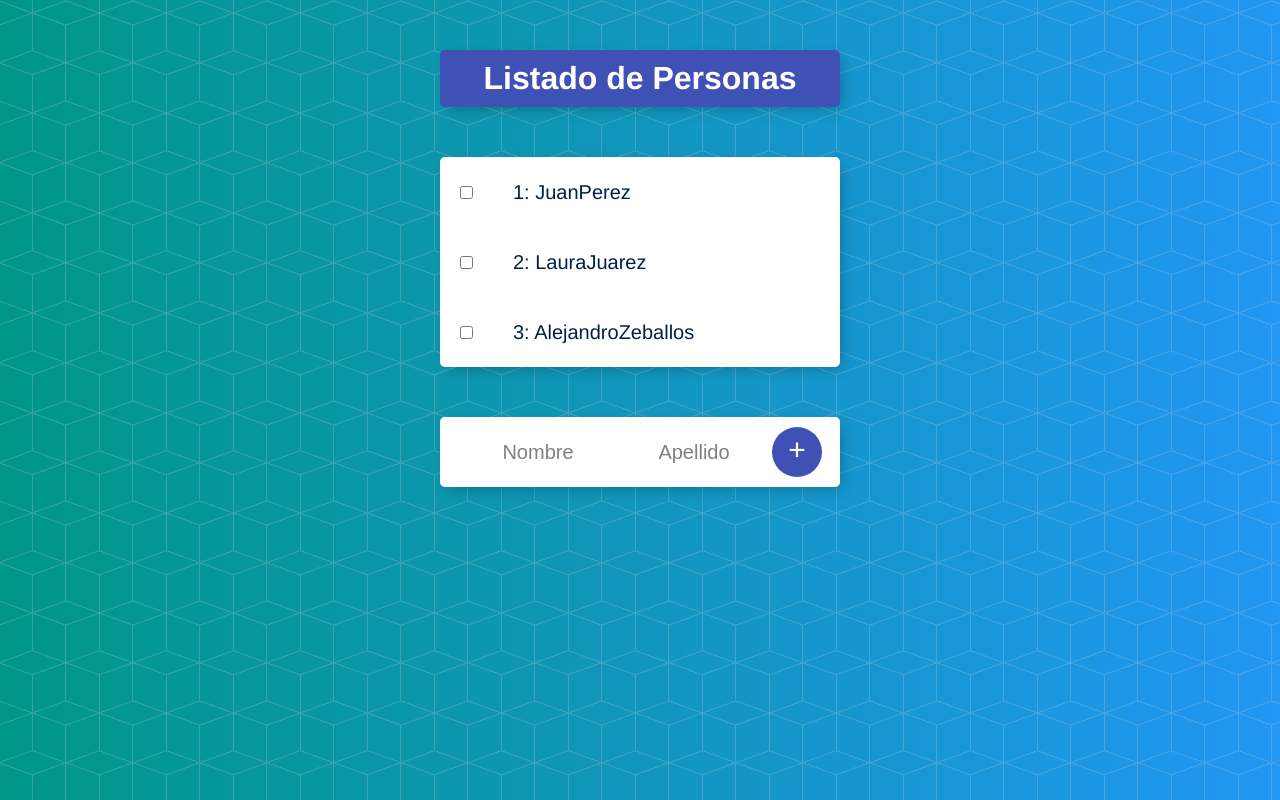
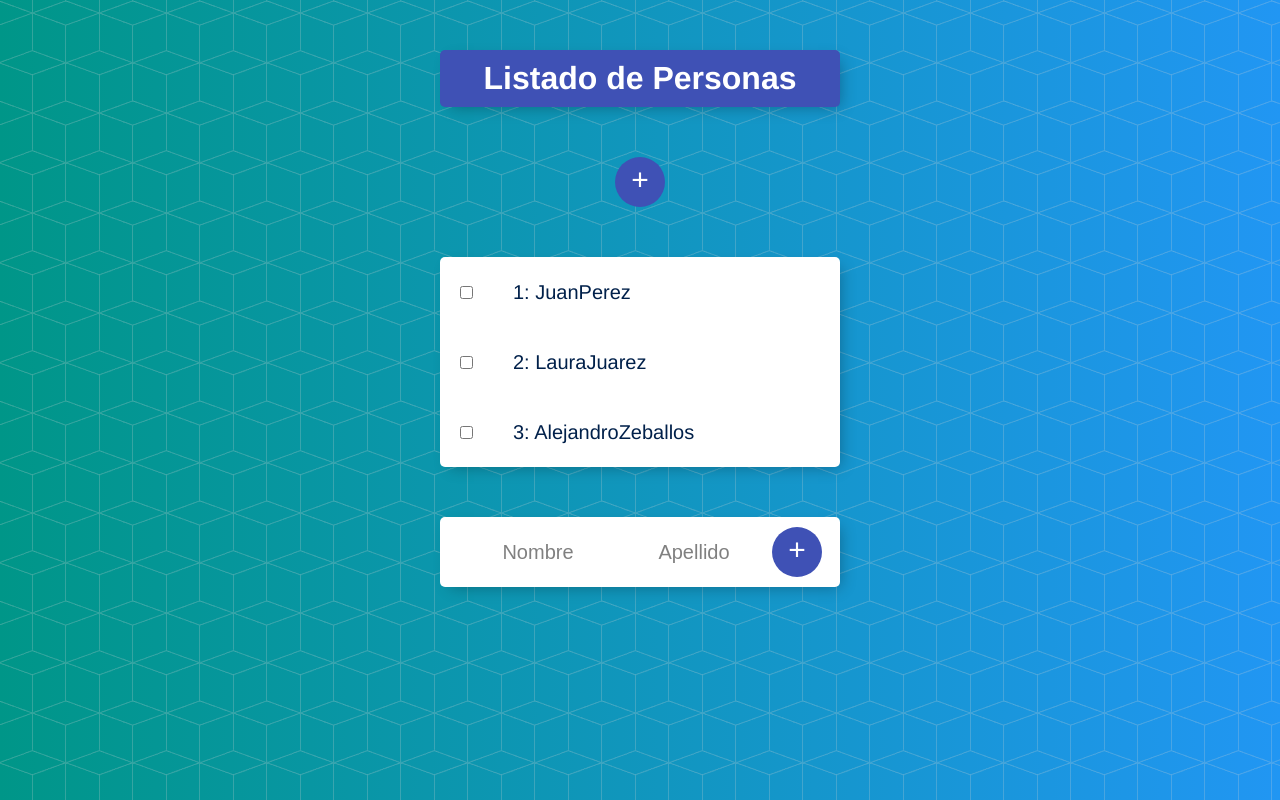
Before and after one commit to alejandrozeb/Angular2021, an Angular app in the folder listado-personas/: page /personas in a window 1280 px wide. Shown: the top 800 px of the page. Built offline with nearby package versions, Linux system fonts and the light colour scheme.

Commit message:
{add} agregando routing a un componenete y redireccionando

```diff
--- a/listado-personas/src/app/personas/personas.component.html
+++ b/listado-personas/src/app/personas/personas.component.html
@@ -1,3 +1,7 @@
+<div style="text-align: center;">
+    <button style="cursor: pointer;" (click)="agregar()">+</button>
+</div>
+
 <div class="box">
     <app-persona
       *ngFor="let personaElemento of personas; let i= index"
--- a/listado-personas/src/app/personas/personas.component.ts
+++ b/listado-personas/src/app/personas/personas.component.ts
@@ -1,4 +1,5 @@
 import { Component, OnInit } from '@angular/core';
+import { Router } from '@angular/router';
 import { LogginService } from '../LogginService.service';
 import { Persona } from '../persona.model';
 import { PersonaService } from '../personas.services';
@@ -13,9 +14,18 @@ export class PersonasComponent implements OnInit {
   personas: Persona[] = [];
 
   constructor(private logginService: LogginService,
-              private personaService: PersonaService){}
+              private personaService: PersonaService,
+              private router:Router
+              ){}
 
   ngOnInit():void{
     this.personas = this.personaService.personas;
   }
+
+  agregar(){
+    //inyectamos router para navegar entre componenes
+    //redireccionamos
+    this.router.navigate(['personas/agregar']);
+    //damos una url
+  }
 }
```
